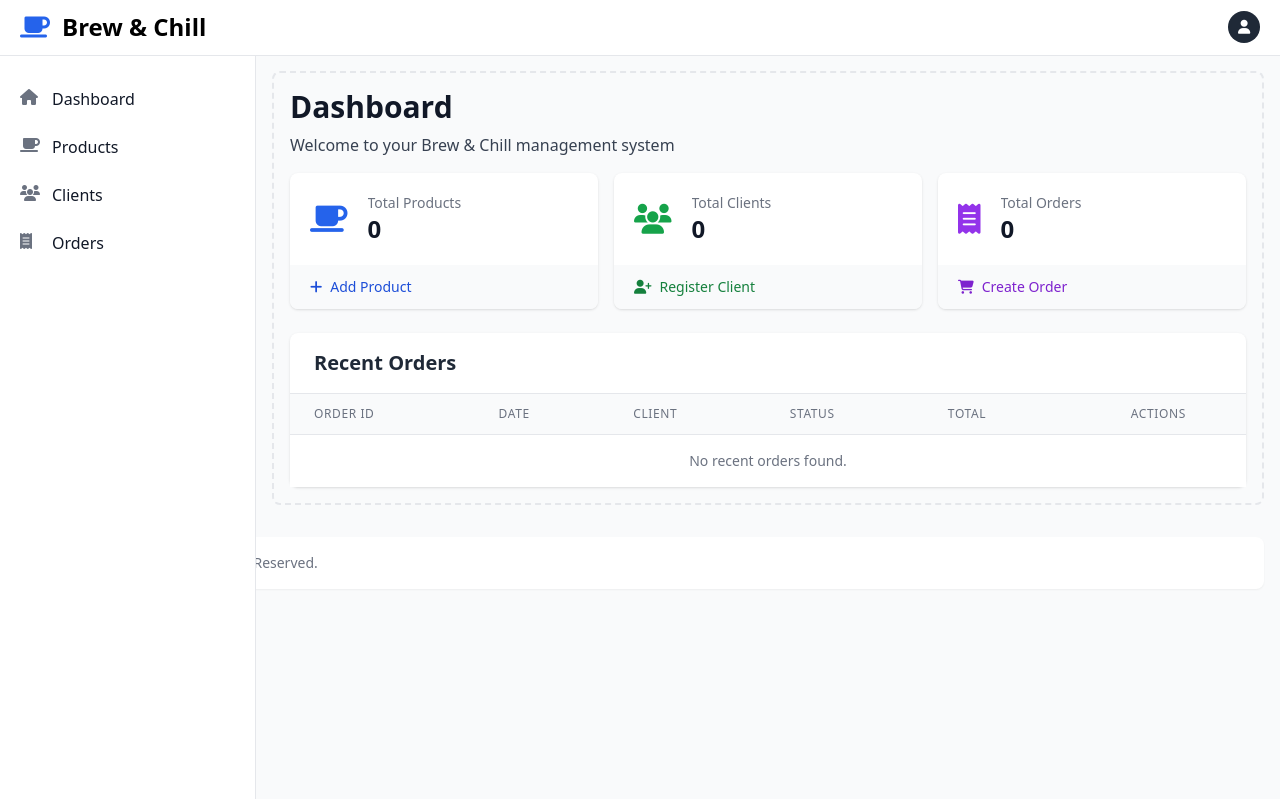
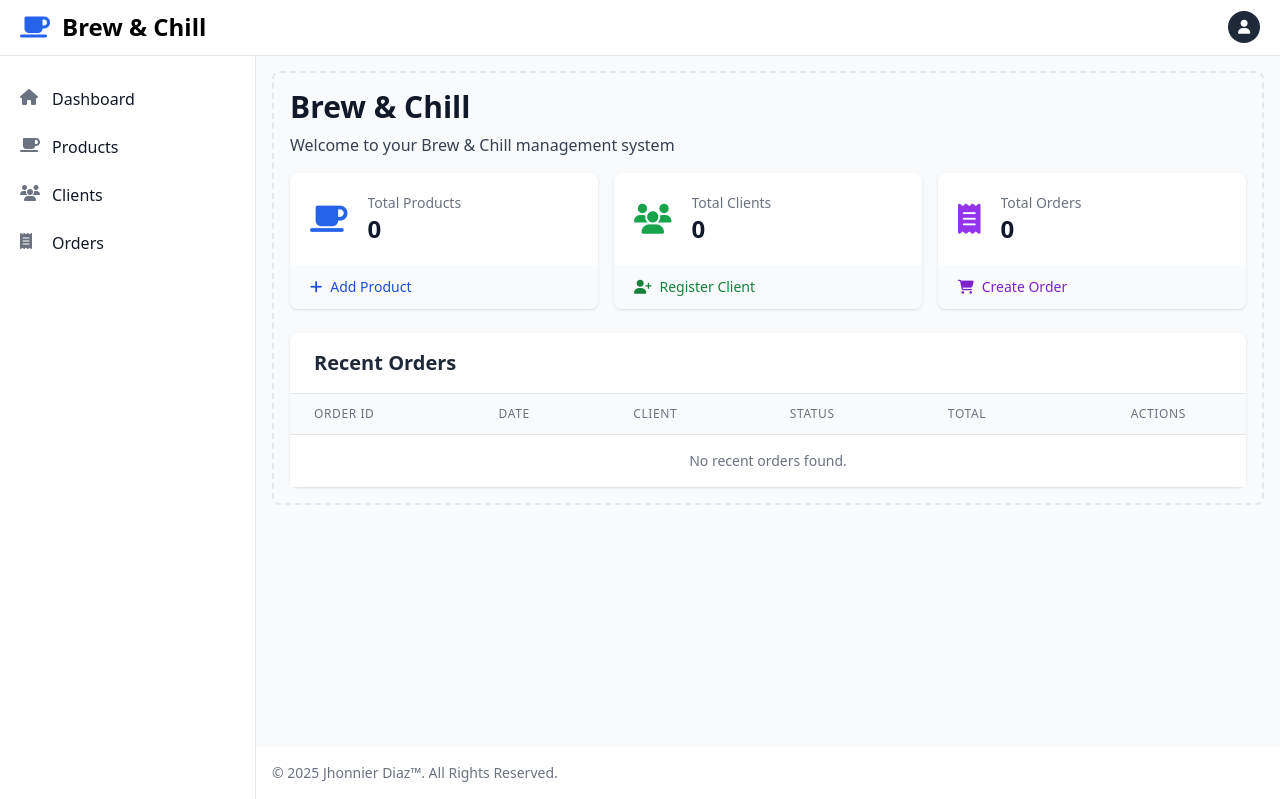
Before and after one commit to Jhonnikek/Brew-and-Chill, a Flask app: page / in a window 1280 px wide. Shown: the part 1-800 px from the top of the page. Run offline with Flask 3, Linux system fonts and the light colour scheme; some libraries are stand-ins or nearby versions.

Commit message:
fix(footer): corrected misaligned layout

```diff
--- a/app.py
+++ b/app.py
@@ -161,7 +161,7 @@ def create_order():
         client_id = request.form["client_id"]
         status = request.form["status"]
         payment_method = request.form["payment_method"]
-        total = request.form["total"]
+        total = 0
 
         new_order = Order(
             date=date_value,
--- a/templates/index.html
+++ b/templates/index.html
@@ -4,7 +4,7 @@
 
 {% block content %}
 <div class="mb-4">
-    <h1 class="text-3xl font-bold text-gray-900 dark:text-white">Dashboard</h1>
+    <h1 class="text-3xl font-bold text-gray-900 dark:text-white">Brew & Chill</h1>
     <p class="text-gray-700 dark:text-gray-400 mt-2">Welcome to your Brew & Chill management system</p>
 </div>
 
--- a/templates/layout.html
+++ b/templates/layout.html
@@ -85,10 +85,10 @@
     </div>
 
 
-    <footer class="bg-white rounded-lg shadow-sm m-4 dark:bg-gray-800">
+    <footer class="bg-white shadow-sm dark:bg-gray-800 sm:ml-64 fixed bottom-0 right-0 left-0">
         <div class="w-full mx-auto max-w-screen-xl p-4 md:flex md:items-center md:justify-between">
-          <span class="text-sm text-gray-500 sm:text-center dark:text-gray-400">© 2025 <a href="https://flowbite.com/" class="hover:underline">Jhonnier Diaz™</a>. All Rights Reserved.
-        </span>
+            <span class="text-sm text-gray-500 sm:text-center dark:text-gray-400">© 2025 Jhonnier Diaz™. All Rights Reserved.
+            </span>
         </div>
     </footer>
 
```
Also changed, not shown: templates/orders/order_detail_form.html (line endings or trailing spaces).
